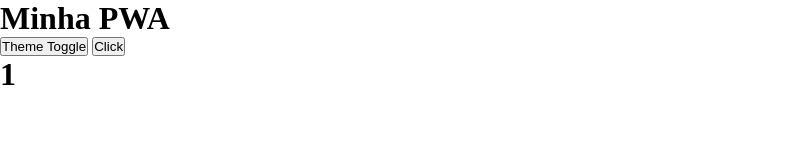
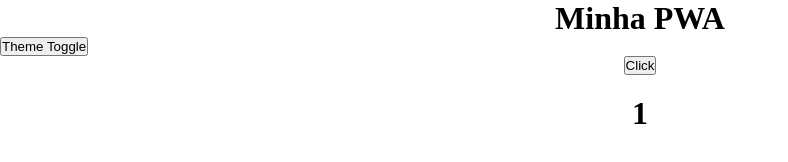
Before and after one commit to shimuzinho/GCSI-Branchs01, a website built with Vite: page index.html in a window 1280 px wide. Both pictures are taken after a click on the button "Click". Shown: the whole page, without its empty margins (0-788 px from the left). Built offline with nearby package versions, Linux system fonts and the light colour scheme.

Commit message:
fix(css): style click counter

```diff
--- a/index.html
+++ b/index.html
@@ -12,10 +12,12 @@
 
 <body id="body">
   <div class="container">
-    <h1>Minha PWA</h1>
+    <h1 class="title">Minha PWA</h1>
     <button onclick="themeToggle()">Theme Toggle</button>
-    <button onclick="handleClick ()">Click</button>
-    <h1 id="saidaClickes"></h1>
+    <div class="containerClicks">
+      <button onclick="handleClick ()">Click</button>
+      <h1 id="saidaClicks"></h1>
+    </div>
   </div>
   <script src="/js/clickAnalytics.js"></script>
   <script src="/js/themeToggle.js"></script>
--- a/js/clickAnalytics.js
+++ b/js/clickAnalytics.js
@@ -2,5 +2,5 @@ let clicks = 0;
 
 const handleClick = () => {
     clicks++;
-    document.querySelector("#saidaClickes").textContent = clicks;
+    document.querySelector("#saidaClicks").textContent = clicks;
 }
--- a/styles/main.css
+++ b/styles/main.css
@@ -2,3 +2,18 @@
     margin: 0;
     padding: 0;
 }
+
+.title {
+    text-align: center;
+}
+
+.containerClicks {
+    display: flex;
+    flex-direction: column;
+    align-items: center;
+    justify-content: center;
+}
+
+#saidaClicks {
+    margin: 20px;
+}
```
